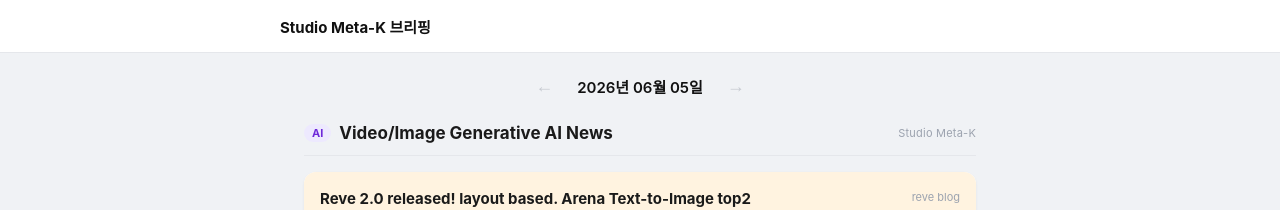
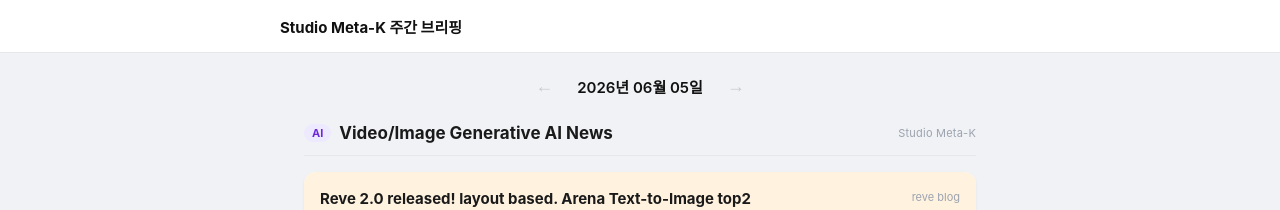
Before and after one commit to wonwizard/wonwizard.github.io, a Jekyll site: the page news/index.html, which Jekyll copies as it is, in a window 1280 px wide. Shown: the top 210 px of the page. Built offline with Jekyll 4.4.1, drawn with Linux system fonts in a browser that asks for light colours.

Commit message:
Add files via upload

```diff
--- a/news/index.html
+++ b/news/index.html
@@ -3,14 +3,14 @@
 <head>
   <meta charset="UTF-8">
   <meta name="viewport" content="width=device-width, initial-scale=1.0">
-  <title>Studio Meta-K 브리핑</title>
+  <title>Studio Meta-K 주간 브리핑</title>
   <link rel="stylesheet" href="css/style.css">
 </head>
 <body>
 
   <header class="site-header">
     <div class="site-header-inner">
-      <span class="site-title">Studio Meta-K 브리핑</span>
+      <span class="site-title">Studio Meta-K 주간 브리핑</span>
     </div>
   </header>
 
```
